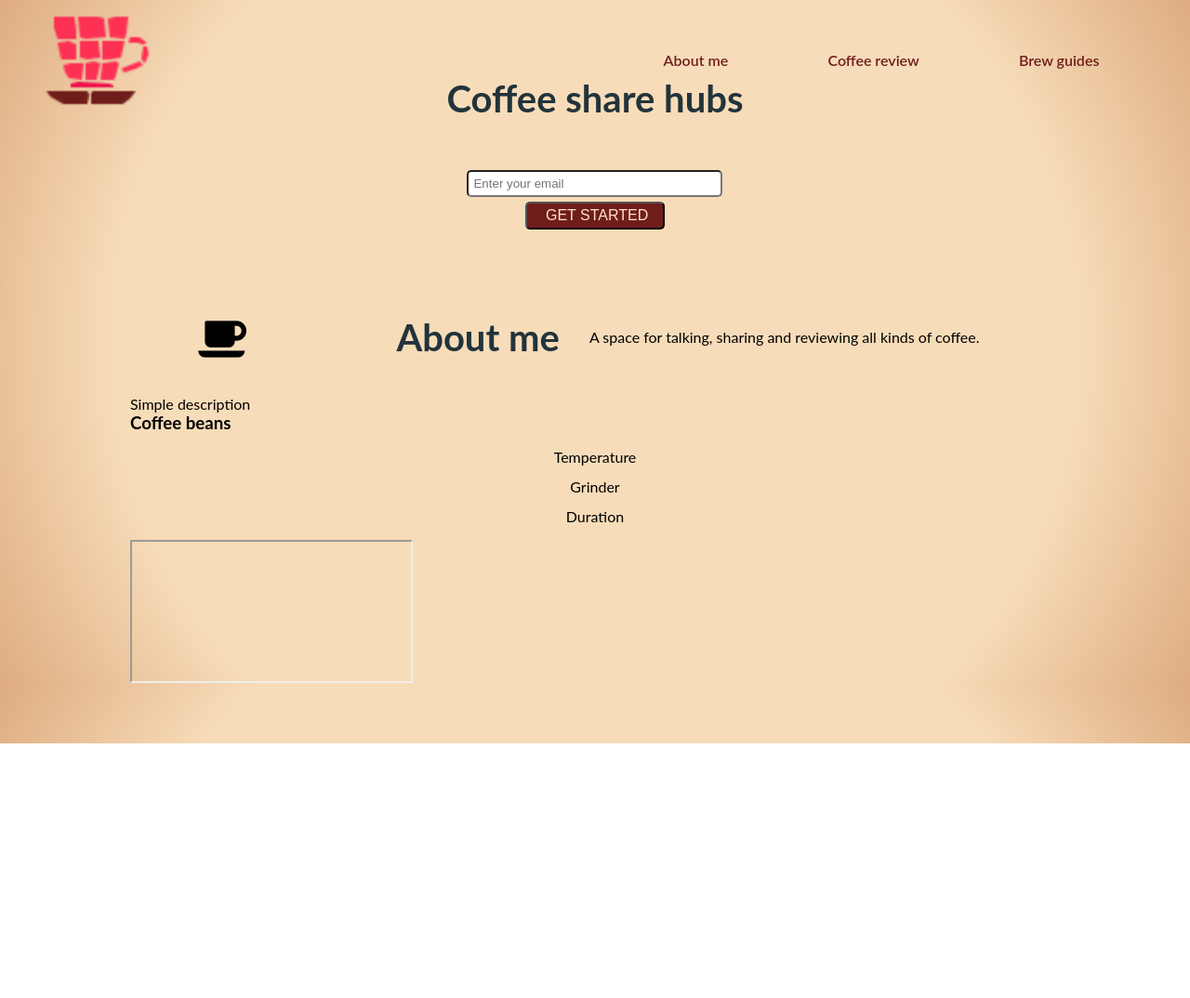
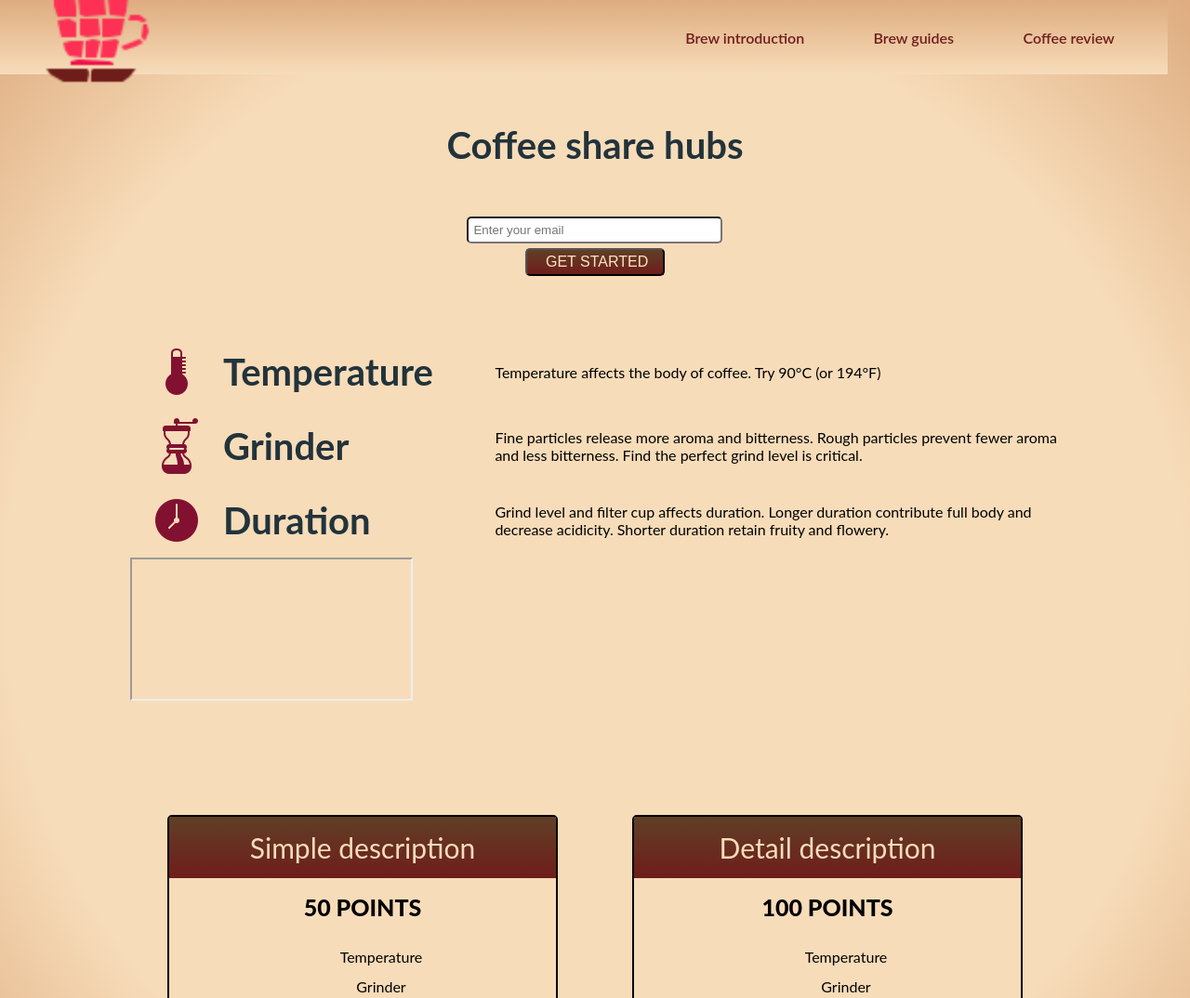
Before and after one commit to moniCa-915/projects, a plain HTML site: page landing/landing.html in a window 1280 px wide. Shown: the top 1074 px of the page at 93% size. Before the commit the page ends 800 px from the top, so only its background shows below. Drawn offline with Linux system fonts and the light colour scheme.

Commit message:
finish landing page

```diff
--- a/landing/landing.html
+++ b/landing/landing.html
@@ -11,6 +11,7 @@
     <title>Document</title>
   </head>
   <body>
+    <div id="page-wrapper">
     <header id="header">
       <div class="logo">
         <img id="header-img" src="./img/icons8-coffee-64.png" />
@@ -18,13 +19,13 @@
       <nav id="nav-bar">
         <ul>
           <li>
-            <a class="nav-link" href="#about-me">About me</a>
-          </li>
-          <li class="nav-link">
-            <a class="nav-link" href="#coffee-reivew">Coffee review </a>
+            <a class="nav-link" href="#brew">Brew introduction</a>
           </li>
           <li>
             <a class="nav-link" href="#brew-guides">Brew guides</a>
+          </li>
+          <li>
+            <a class="nav-link" href="#coffee-review">Coffee review </a>
           </li>
         </ul>
       </nav>
@@ -44,34 +45,70 @@
       </form>
     </section>
     <div class="container">
-      <section id="about-me">
+      <section id="brew">
         <div class="grid">
           <div class="icon">
-            <i class="fa fa-coffee"></i>
+            <img src="./img/icons8-temperature-50.png">
           </div>
           <div class="desc">
-            <h2>About me</h2>
+            <h2>Temperature</h2>
             <p>
-              A space for talking, sharing and reviewing all kinds of coffee.
+              Temperature affects the body of coffee. Try 90°C (or 194°F)
+            </p>
+          </div>
+        </div>
+        <div class="grid">
+          <div class="icon">
+            <img src="./img/icons8-grinder-64.png">
+          </div>
+          <div class="desc">
+            <h2>Grinder</h2>
+            <p>
+              Fine particles release more aroma and bitterness. Rough particles prevent fewer aroma and less bitterness. Find the perfect grind level is critical.
+            </p>
+          </div>
+        </div>
+        <div class="grid">
+          <div class="icon">
+            <img src="./img/icons8-clock-50.png">
+          </div>
+          <div class="desc">
+            <h2>Duration</h2>
+            <p>
+              Grind level and filter cup affects duration. Longer duration contribute full body and decrease acidicity. Shorter duration retain fruity and flowery.
             </p>
           </div>
         </div>
       </section>
+      <section id="brew-guides">
+        <iframe id="video" src=""></iframe>
+      </section>
       <section id="coffee-review">
         <div class="type" id="simple">
           <div class="level">Simple description</div>
-          <h3>Coffee beans</h2>
+          <h3>50 POINTS</h3>
           <ul>
             <li>Temperature</li>
             <li>Grinder</li>
             <li>Duration</li>
           </ul>
+          <button class="btn">POST</button>
         </div>
-        <div class="type" id="detail"></div>
+        <div class="type" id="detail">
+          <div class="level">Detail description</div>
+          <h3>100 POINTS</h3>
+          <ul>
+            <li>Temperature</li>
+            <li>Grinder</li>
+            <li>Duration</li>
+            <li>Filter cup</li>
+            <li>Grinder machine</li>
+          </ul>
+          <button class="btn">POST</button>
+        </div>
       </section>
-      <section id="brew-guides">
-        <iframe id="video" src=""></iframe>
-      </section>
+
     </div>
+  </div>
   </body>
 </html>
--- a/landing/styles.css
+++ b/landing/styles.css
@@ -1,6 +1,5 @@
 *{
     margin: 0;
-    padding: 0;
     box-sizing: border-box;
 }
 body{
@@ -11,11 +10,13 @@ body{
 header{
     position: fixed;
     top: 0;
-    min-height: 75px;
+    max-height: 10vh;
     padding: 0 20px;
     display: flex;
     justify-content: space-around;
     align-items: center;
+    background-color: #DEAC80;
+    background: linear-gradient(180deg,#DEAC80,#F7DCB9);
 }
 div{
     display: block;
@@ -66,8 +67,8 @@ ul li{
     align-items: center;
     justify-content: center;
     text-align: center;
-    height: 200px;
-    margin-top: 50px;
+    height: 20vh;
+    margin-top: 15vh;
 }
 h2{
     color: #22333b;
@@ -117,26 +118,71 @@ form{
     width: 100%;
     max-width: 1000px;
 }
-#about-me{
-    margin-top: 50px;
+#brew{
+    margin-top: 10vh;
 }
 .grid{
     display: flex;
-    flex-direction: row;
-    justify-content: space-evenly;
 }
-#about-me .icon{
+#brew .icon{
     display: flex;
     align-items: center;
     justify-content: center;
-    width: 20vw;
-    height: 125px;
-    font-size: 50px;
+    height: 10vh;
+    width: 10vw;
 }
-#about-me .desc {
+#brew .desc{
     display: flex;
     align-items: center;
+    justify-content: left;
+    height: 10vh;
+    width: 90vw;
+}
+#brew .desc > h2{
+    width: 30%;
+}
+#brew .desc > p{
+    width: 70%;
+}
+#coffee-review{
+    margin-top: 10vh;
+    display: flex;
+    flex-direction: row;
     justify-content: center;
-    width: 80vw;
-    height: 125px;
 }
+.type{
+    display: flex;
+    flex-direction: column;
+    width: calc(100% / 2);
+    margin: 5vh;
+    border: 2px solid black;
+    border-radius: 5px;
+}
+
+.level{
+    background: linear-gradient(180deg, #603F26, #6f1d1b);
+    color: #F7DCB9;
+    padding: 15px 0;
+    text-align: center;
+    font-size: 30px;
+}
+.type > h3{
+    margin-top: 2vh;
+    text-align: center;
+    font-size: 25px;
+    font-weight: 800;
+}
+.btn{
+    height: 5vh;
+    padding: 0 20px;
+    background: linear-gradient(180deg, #603F26, #6f1d1b);
+    color: #F7DCB9;
+    margin: 0 40px;
+    margin-bottom: 5px;
+    cursor: pointer;
+}
+@media only screen and  (max-width: 420px) {
+    .header{
+        font-size: 4.5rem;
+    }
+}
```
Also changed, not shown: landing/img/icons8-clock-50.png (added), landing/img/icons8-grinder-64.png (added), landing/img/icons8-temperature-50.png (added).
